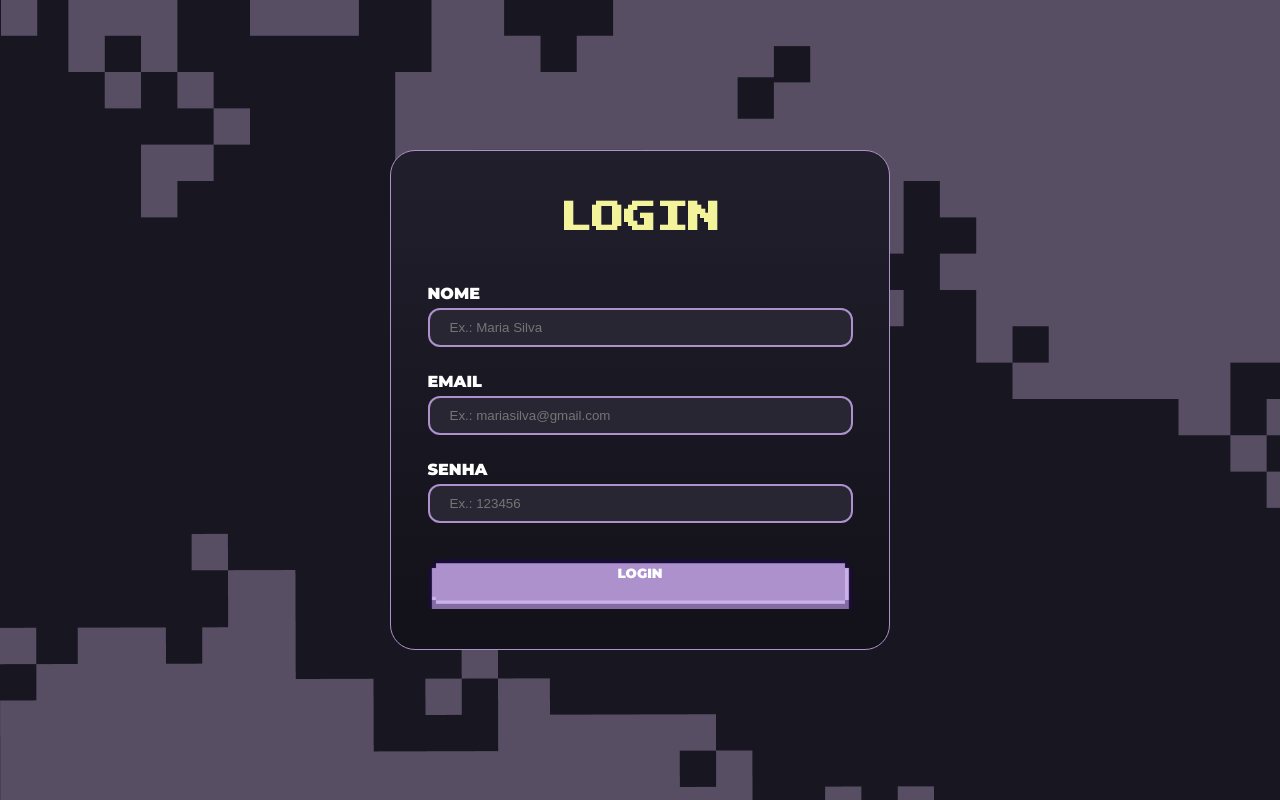
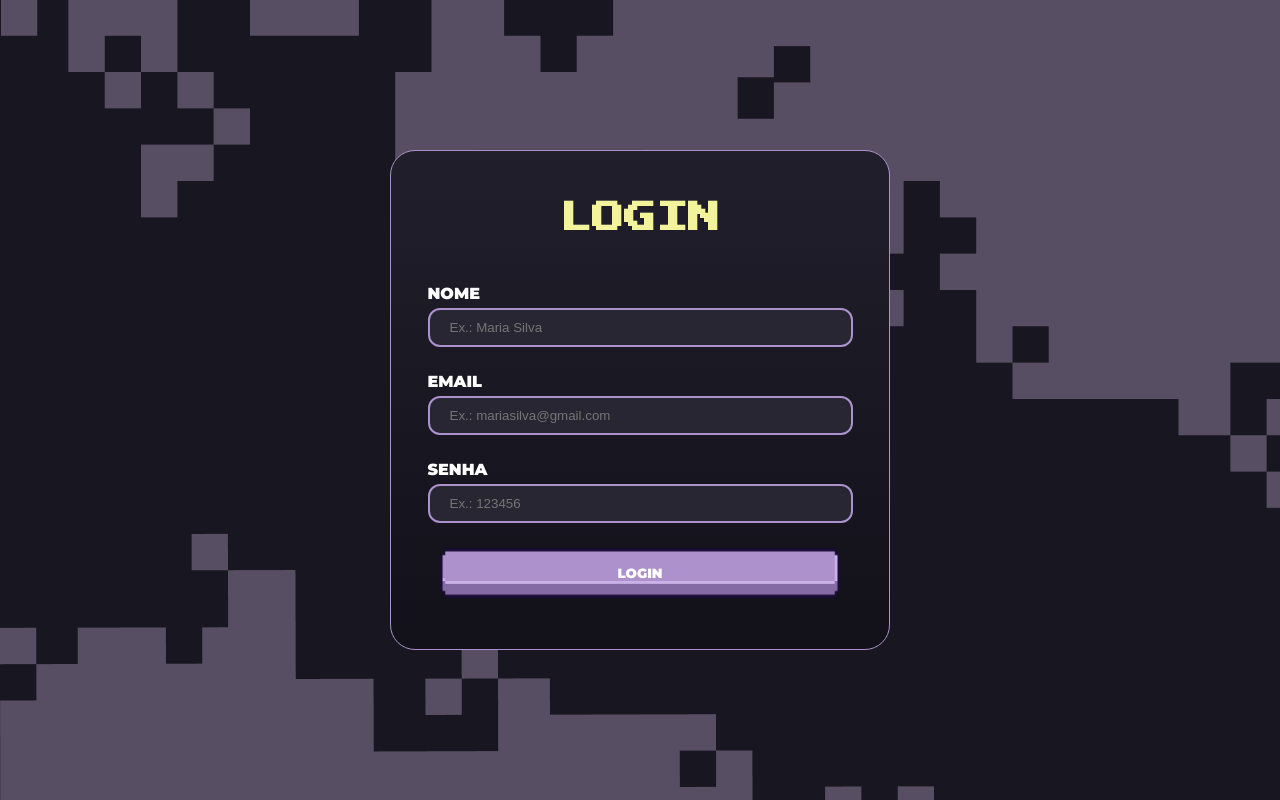
Before and after one commit to nicolemafr/Loja-Geek, a PHP site: page /login.php in a window 1280 px wide. Run offline with PHP 8.4, Linux system fonts and the light colour scheme.

Commit message:
Login Completo

```diff
--- a/css/login.css
+++ b/css/login.css
@@ -14,6 +14,7 @@ body {
     align-items: center;
     justify-content: center;
     background: url(../imagens/LoginF.png);
+    flex-direction: column;
 
     main {
         width: 500px;
@@ -53,6 +54,7 @@ body {
                     background-color: #282632;
                     color: white;
                     width: 425px;
+                    transition: 1s;
                 }
             }
 
@@ -60,7 +62,7 @@ body {
                 border: none;
                 cursor: pointer;
                 position: relative;
-                width: 333px;
+                width: 400px;
                 height: 50px;
                 margin: 0 auto;
                 z-index: 4;
@@ -69,17 +71,29 @@ body {
                 font-family: 'Montserrat', sans-serif;
                 font-weight: 900;
                 color: white;
-            }
 
-            .BotaoF {
-                background-image: url(../imagens/BotaoF.png);
-                position: absolute;
-                background-size: cover;
-                width: 425px;
-                height: 50px;
-                bottom: 191px;
-                z-index: 1;
+                img{
+                    position: absolute;
+                    width: 100%;
+                    height: 50px;
+                    left: 0;
+                    top: 0px;
+                    z-index: -1;
+                }
             }
         }
     }
+
+    p {
+        margin-top: 25px;
+        color: rgb(255, 0, 0);
+        font-weight: 600;
+        font-family: 'Montserrat', sans-serif;
+        font-size: 22px;
+    }
+
+    .erro{
+        border: 2px solid red;
+        transition: 1s;
+    }
 }
--- a/login.php
+++ b/login.php
@@ -2,6 +2,7 @@
 session_start();
 require "./data/conexao.php";
 $mensagem_erro = "";
+$classe_erro = "";
 
 if ($_SERVER["REQUEST_METHOD"] === "POST") {
     $email = trim($_POST["email"]);
@@ -23,6 +24,7 @@ if ($_SERVER["REQUEST_METHOD"] === "POST") {
         exit;
     } else {
         $mensagem_erro = "Credenciais invalidas";
+        $classe_erro = "erro";
     }
 }
 
@@ -45,21 +47,20 @@ if ($_SERVER["REQUEST_METHOD"] === "POST") {
         <form method="POST">
             <div>
                 <label for="nome">NOME</label>
-                <input type="text" name="nome" id="nome" autocomplete="off" placeholder="Ex.: Maria Silva">
+                <input type="text" class="<?php echo $classe_erro; ?>" name="nome" id="nome" autocomplete="off" placeholder="Ex.: Maria Silva">
             </div>
 
             <div>
                 <label for="email">EMAIL</label>
-                <input type="email" name="email" id="email" autocomplete="off" required placeholder="Ex.: mariasilva@gmail.com">
+                <input type="email" class="<?php echo $classe_erro; ?>" name="email" id="email" autocomplete="off" required placeholder="Ex.: mariasilva@gmail.com">
             </div>
 
             <div>
                 <label for="senha">SENHA</label>
-                <input type="password" name="senha" id="senha" autocomplete="off" required placeholder="Ex.: 123456">
+                <input type="password" class="<?php echo $classe_erro; ?>" name="senha" id="senha" autocomplete="off" required placeholder="Ex.: 123456">
             </div>
 
-            <button type="submit">LOGIN</button>
-            <div class="BotaoF"></div>
+            <button type="submit"> <img src="imagens/botao-editar.png" alt=""> LOGIN</button>
         </form>
     </main>
 
```
